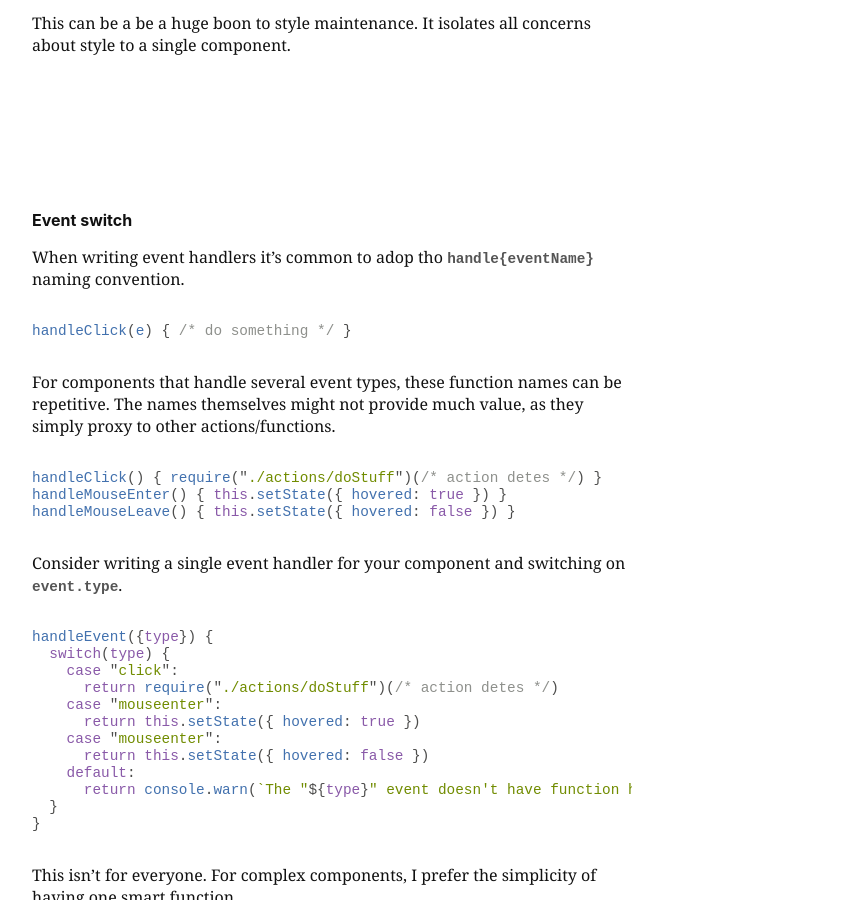
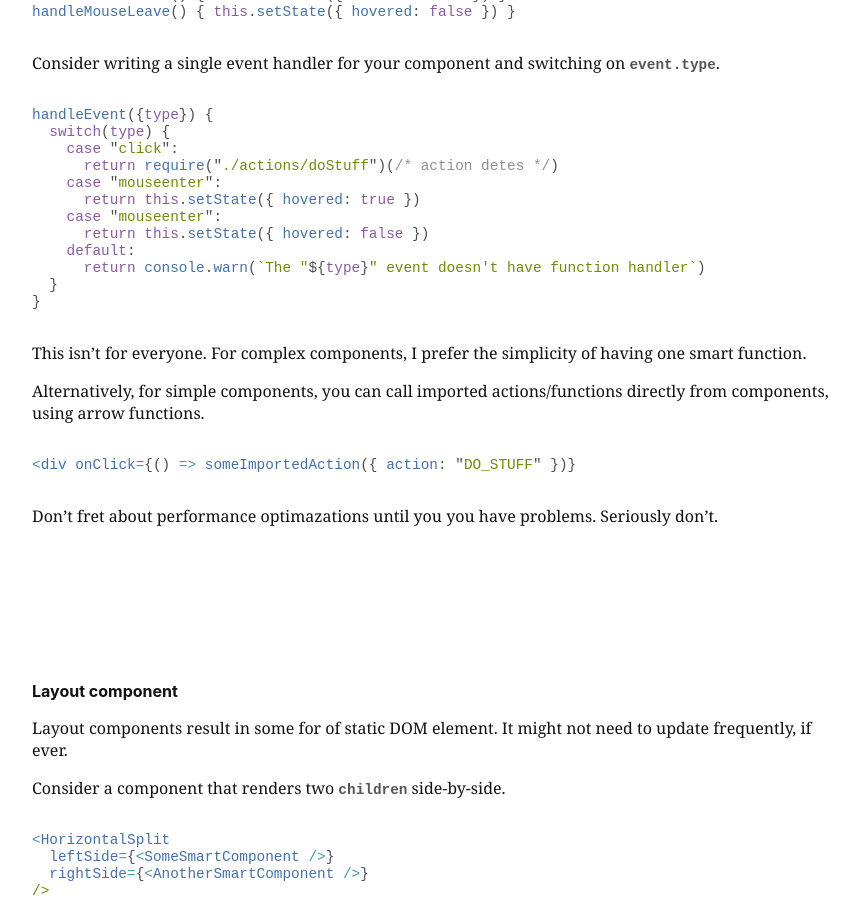
Before and after one commit to chantastic/reactpatterns, a Jekyll site: the page built from index.html, in a window 1280 px wide and 900 px high, scrolled down 9709 px. Shown: the whole window, without its empty margins (32-891 px from the left). Built offline with Jekyll 4.4.1, drawn with Linux system fonts in a browser that asks for light colours.

Commit message:
make content a little wider
This is totally up to you, but I notice some stuff is cut off in the highlighted code areas because of the max width. This makes it a little wider so that all should fit fine.

```diff
--- a/_layouts/default.html
+++ b/_layouts/default.html
@@ -15,7 +15,7 @@
       <span style="float: right">&#10084; <a href="" target="_blank" class="black-link tt-u">chantastic</a></span>
     </h1>
 
-    <div style="max-width: 600px">
+    <div style="max-width: 800px">
       {{ content }}
     </div>
 
```
